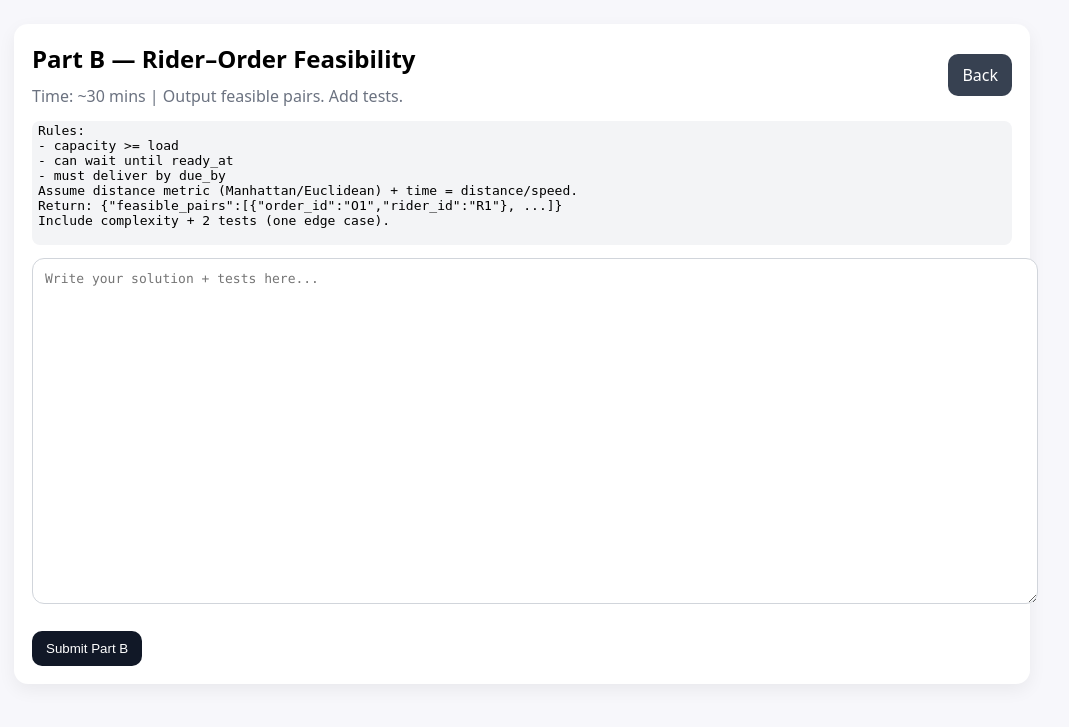
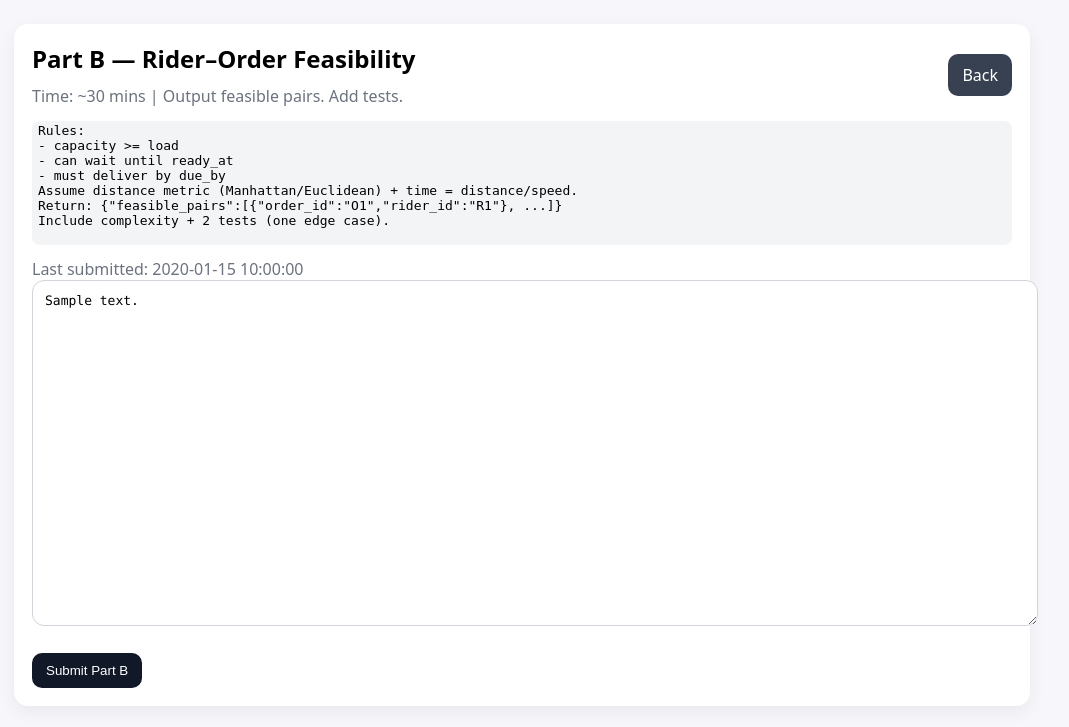
Before and after one commit to Maru1209/EulerQ-candidate-test, a FastAPI app: template templates/part_b.html in a window 1280 px wide. Shown: the top 727 px of the page, without its empty margins (10-1079 px from the left). Run offline with FastAPI, Linux system fonts and the light colour scheme; the template is opened without the code that fills it: most values are stand-ins (such as "Sample title", 1, 10 or a date in 2020).

Commit message:
Update part_b.html

```diff
--- a/templates/part_b.html
+++ b/templates/part_b.html
@@ -20,10 +20,16 @@ Include complexity + 2 tests (one edge case).
 
   <form method="post" action="/submit/b">
     <div class="muted" id="saveStatus"></div>
-    <textarea id="answerBox" name="content" placeholder="Write your solution + tests here..."></textarea>
+    <div class="muted">
+  {% if existing_time %}Last submitted: {{ existing_time }}{% endif %}
+  {% if finalized %}<b> (Finalized - read only)</b>{% endif %}
+</div>
+
+<textarea id="answerBox" name="content" placeholder="..."{% if finalized %} readonly{% endif %}>{{ existing_content | e }}</textarea>
+
     <br/><br/>
     <button class="btn" type="submit">Submit Part B</button>
   </form>
 
-  <script>setupAutosave("eulerq_test_part_b");</script>
+  <script> setupAutosave("eulerq_test_part_a_{{ candidate_name | e }}");</script>
 {% endblock %}
```
